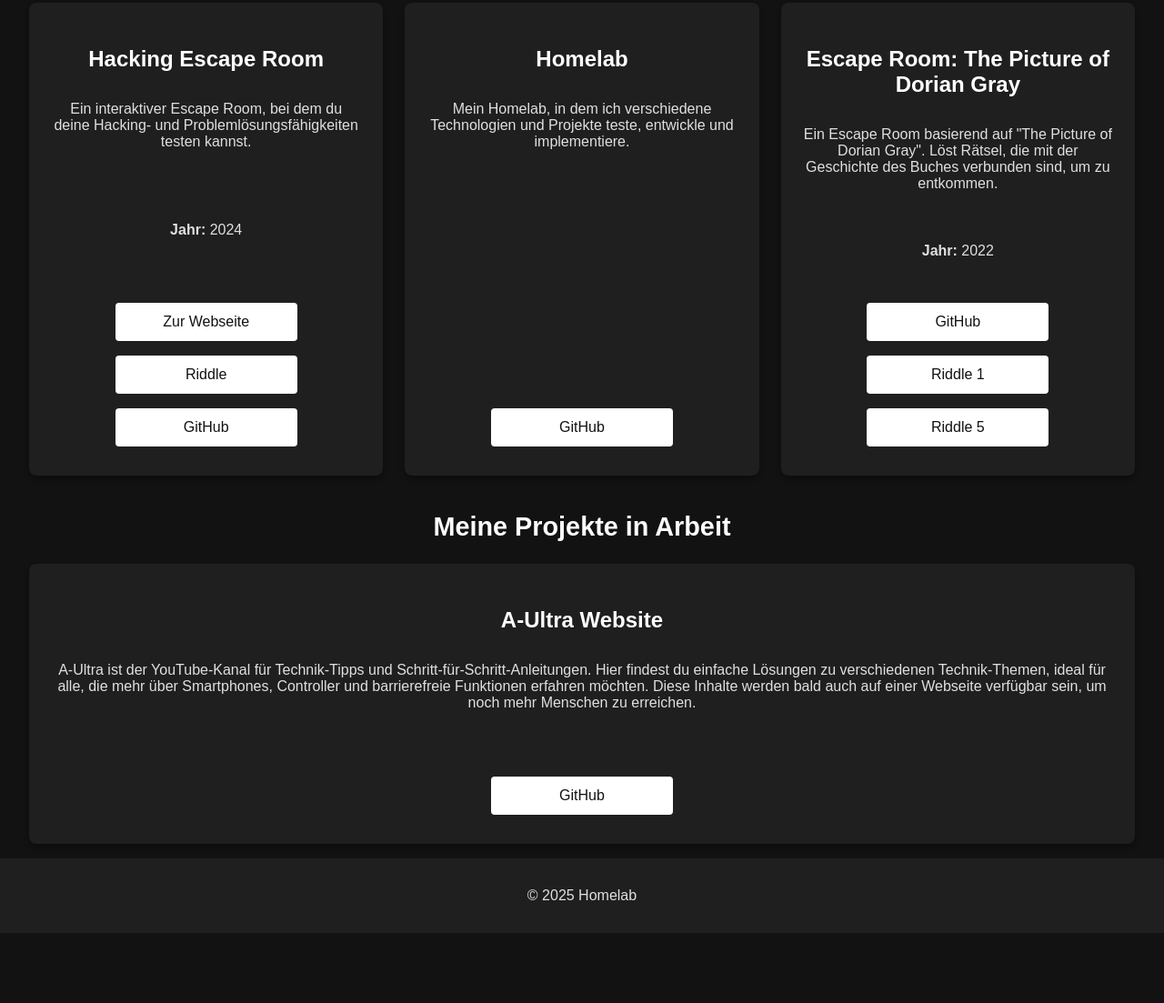
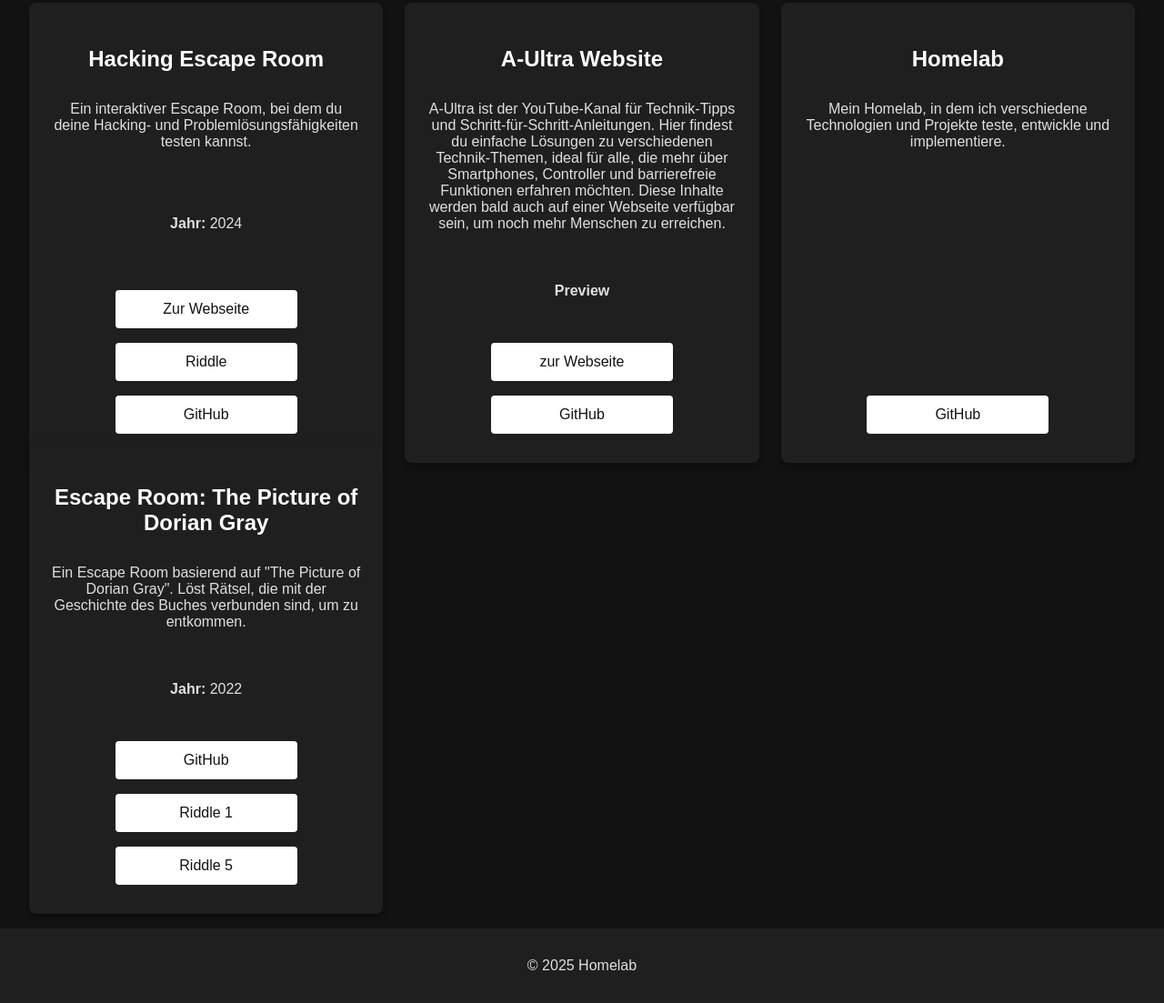
Before and after one commit to Anes-03/Homelab, a plain HTML site: page index.html in a window 1280 px wide. Shown: the part 1081-2184 px from the top of the page at 91% size. Before the commit the page ends 2107 px from the top, so only its background shows below. Drawn offline with Linux system fonts and the light colour scheme.

Commit message:
Add files via upload

```diff
--- a/index.html
+++ b/index.html
@@ -147,6 +147,14 @@
             </div>
 
             <div class="card">
+                <h3>A-Ultra Website</h3>
+                <p>A-Ultra ist der YouTube-Kanal für Technik-Tipps und Schritt-für-Schritt-Anleitungen. Hier findest du einfache Lösungen zu verschiedenen Technik-Themen, ideal für alle, die mehr über Smartphones, Controller und barrierefreie Funktionen erfahren möchten. Diese Inhalte werden bald auch auf einer Webseite verfügbar sein, um noch mehr Menschen zu erreichen.</p>
+                <p><strong>Preview</strong></p>
+                <a href="https://aultra.252425.xyz" target="_blank">zur Webseite</a>
+                <a href="https://github.com/A-Ultra/A-Ultra-Website" target="_blank">GitHub</a>
+            </div>
+
+            <div class="card">
                 <h3>Homelab</h3>
                 <p>Mein Homelab, in dem ich verschiedene Technologien und Projekte teste, entwickle und implementiere.</p>
                 <a href="https://github.com/Anes-03/Homelab" target="_blank">GitHub</a>
@@ -163,17 +171,6 @@
         </div>
     </section>
 
-    <section>
-        <h2>Meine Projekte in Arbeit</h2>
-        <div class="cards-container">
-            <div class="card">
-                <h3>A-Ultra Website</h3>
-                <p>A-Ultra ist der YouTube-Kanal für Technik-Tipps und Schritt-für-Schritt-Anleitungen. Hier findest du einfache Lösungen zu verschiedenen Technik-Themen, ideal für alle, die mehr über Smartphones, Controller und barrierefreie Funktionen erfahren möchten. Diese Inhalte werden bald auch auf einer Webseite verfügbar sein, um noch mehr Menschen zu erreichen.</p>
-                <a href="https://github.com/A-Ultra/A-Ultra-Website" target="_blank">GitHub</a>
-            </div>
-        </div>
-    </section>
-
     <footer>
         <p>© 2025 Homelab</p>
     </footer>
```
